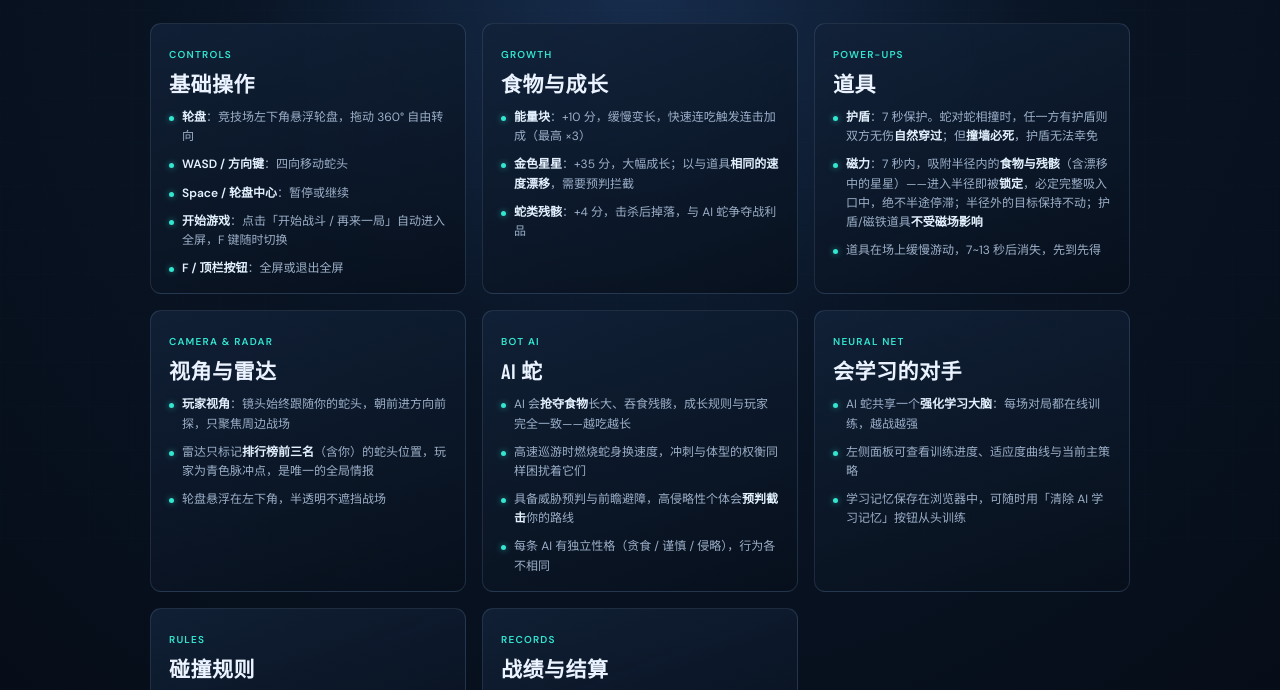
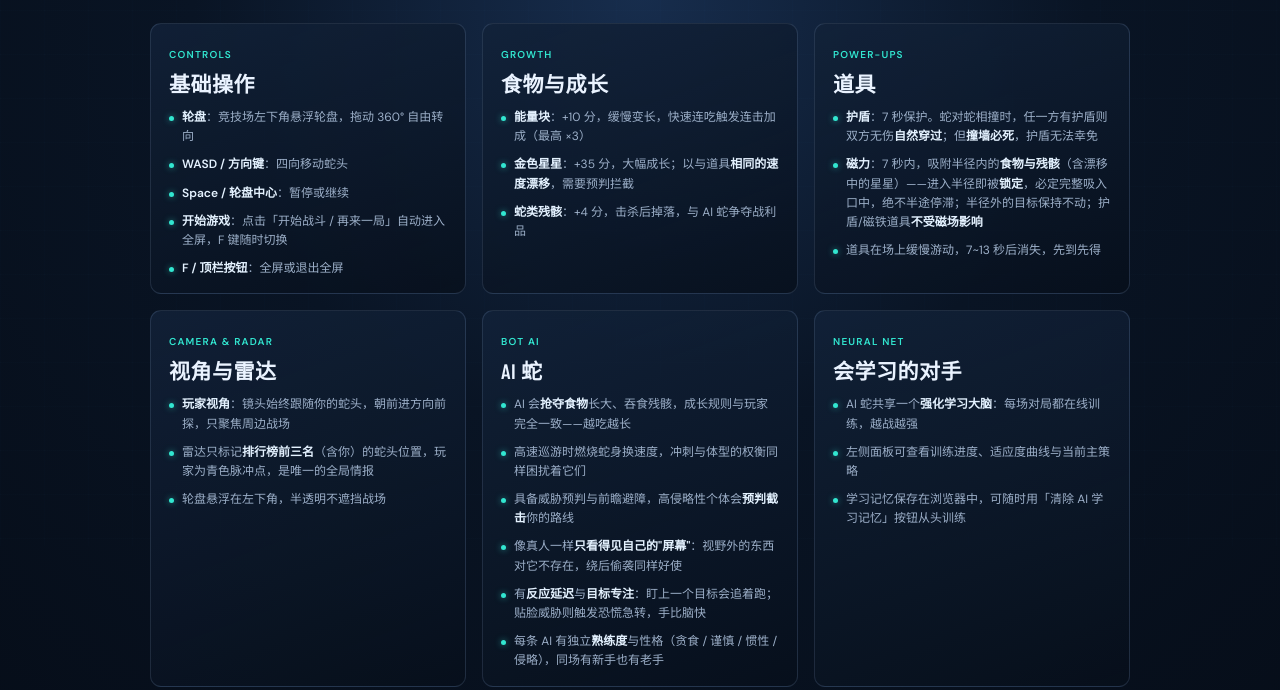
Before and after one commit to jayzhu2643848925/snake, a website built with Vite: page guide.html in a window 1280 px wide. Shown: the part 254-944 px from the top of the page. Built offline with nearby package versions, Linux system fonts and the light colour scheme.

Commit message:
docs: describe human-like bot behaviors in README and guide

```diff
--- a/guide.html
+++ b/guide.html
@@ -82,7 +82,9 @@
               <li>AI 会<b>抢夺食物</b>长大、吞食残骸，成长规则与玩家完全一致——越吃越长</li>
               <li>高速巡游时燃烧蛇身换速度，冲刺与体型的权衡同样困扰着它们</li>
               <li>具备威胁预判与前瞻避障，高侵略性个体会<b>预判截击</b>你的路线</li>
-              <li>每条 AI 有独立性格（贪食 / 谨慎 / 侵略），行为各不相同</li>
+              <li>像真人一样<b>只看得见自己的"屏幕"</b>：视野外的东西对它不存在，绕后偷袭同样好使</li>
+              <li>有<b>反应延迟</b>与<b>目标专注</b>：盯上一个目标会追着跑；贴脸威胁则触发恐慌急转，手比脑快</li>
+              <li>每条 AI 有独立<b>熟练度</b>与性格（贪食 / 谨慎 / 惯性 / 侵略），同场有新手也有老手</li>
             </ul>
           </article>
 
```
Also changed, not shown: README.md.
